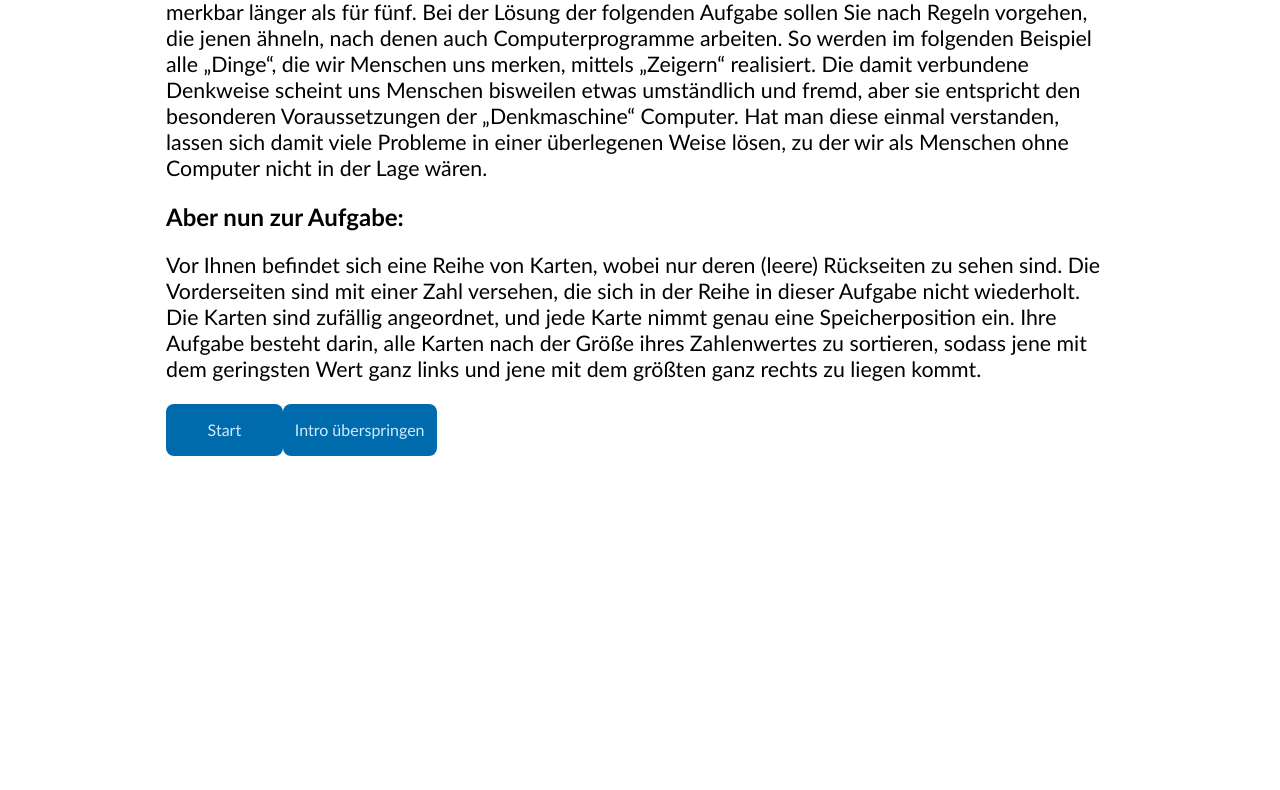
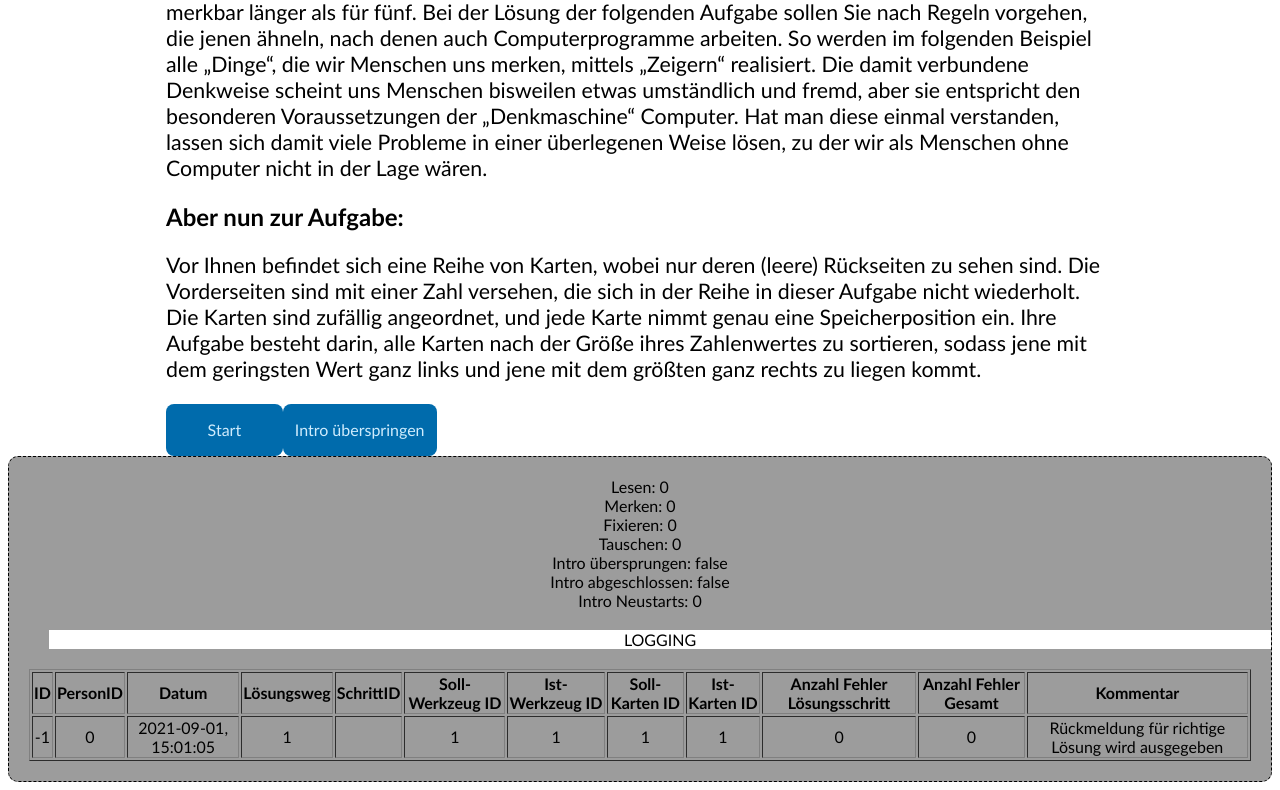
Before and after one commit to phlppkln/selection-sort-osa, a Vue app: page / in a window 1280 px wide. Shown: the part 574-1364 px from the top of the page. Before the commit the page ends 1038 px from the top, so only its background shows below. Built offline with nearby package versions, Linux system fonts and the light colour scheme.

Commit message:
show log

```diff
--- a/src/App.vue
+++ b/src/App.vue
@@ -22,7 +22,7 @@
         ></Assignment>
       </div>
     </div>
-    <div class="debugArea" v-if="false">
+    <div class="debugArea" v-if="true">
       <div>Lesen: {{ readActions }}</div>
       <div>Merken: {{ saveActions }}</div>
       <div>Fixieren: {{ fixActions }}</div>
```
